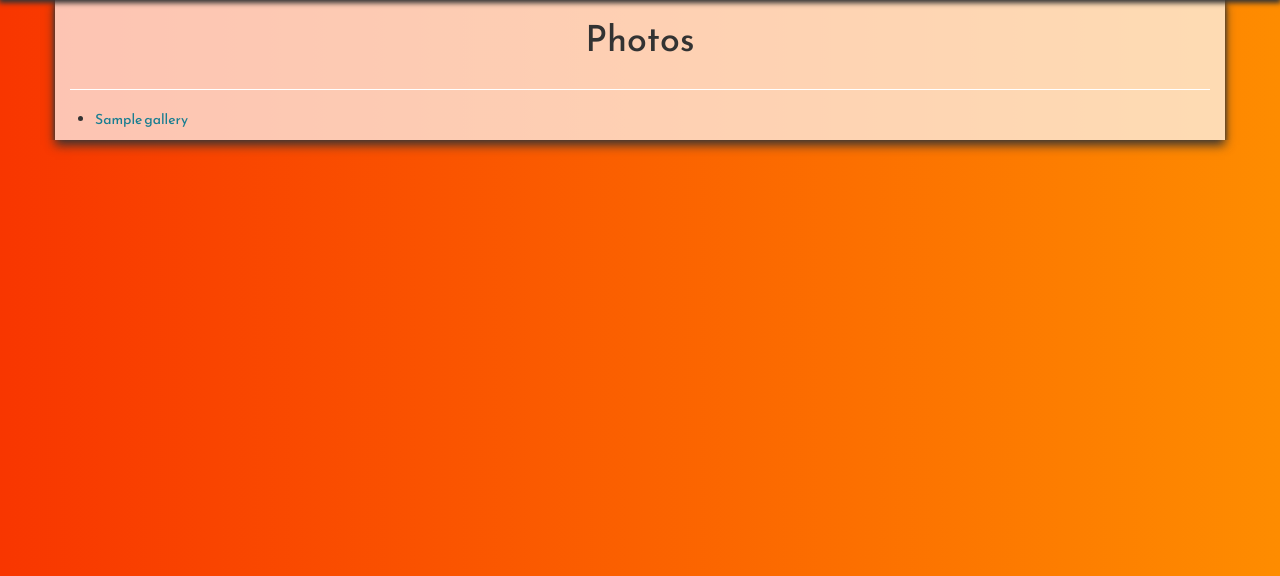
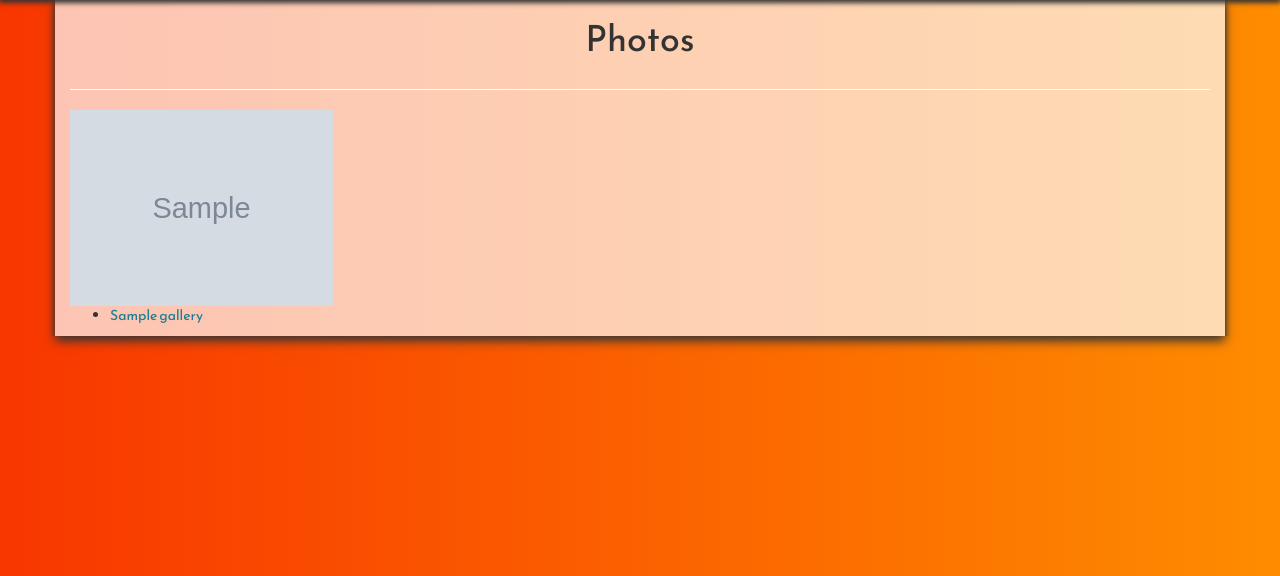
Before and after one commit to Frenchisman/travel-blog, a Django app: page /galleries/ in a window 1280 px wide. Shown: the part 53-629 px from the top of the page. Run offline with Django 3.2, Linux system fonts and the light colour scheme; tables that the repository leaves empty hold one stand-in row (values such as "Sample post"); grey boxes marked "Sample" are stand-in pictures; some libraries are stand-ins or nearby versions.

```diff
--- a/galleries/models.py
+++ b/galleries/models.py
@@ -4,7 +4,7 @@ import os
 from PIL import Image as Img
 from django.db import models
 from datetime import date
-from django.utils.translation import ugettext as _
+from django.utils.translation import ugettext_lazy as _
 from django.core.files.uploadedfile import InMemoryUploadedFile
 
 # Create your models here.
@@ -79,6 +79,9 @@ class Photo(models.Model):
     base_height = models.IntegerField(default=100, blank=True)
     base_width = models.IntegerField(default=100, blank=True)
     gallery = models.ForeignKey(Gallery, on_delete=models.CASCADE)
+
+    def __str__(self):
+        return self.title
 
     def get_html_title(self):
         """
--- a/galleries/templates/galleries/index.html
+++ b/galleries/templates/galleries/index.html
@@ -8,7 +8,16 @@
 	Photos
 {% endblock content_title %}
 {% block base_content %}
+<div class="content col-xs-12">
+
 	{# @TODO Random Pic and css for this page#}
+{% if random_photo %}
+	<div class="row">
+		<div class="random-photo col-xs-12 col-sm-9 col-md-6 col-lg-3">
+			<a href="/galleries/{{ random_photo.gallery.id }}"><img src="{{ MEDIA_URL }}{{ random_photo.file_thumbnail }}" alt="{{ photo.alt_text }}" class="img-responsive"></a>
+		</div>
+	</div>
+{% endif %}
 {% if gallery_list %}
 	<ul>
 		{% for gallery in gallery_list %}
@@ -18,4 +27,5 @@
 {% else %}
 	<p>Aucune photo n'est disponible pour l'instant.</p>
 {% endif %}
+</div>
 {% endblock base_content %}
--- a/galleries/views.py
+++ b/galleries/views.py
@@ -2,6 +2,7 @@ from django.shortcuts import render, get_object_or_404
 
 from django.utils.translation import ugettext as _
 
+import random
 from .models import Gallery, Photo
 
 # Create your views here.
@@ -9,8 +10,15 @@ from .models import Gallery, Photo
 
 def gallery_list(request):
     gallery_list = Gallery.objects.order_by('-date')
+
+    #Add a random photo to context to display on gallery list page.
+
+    photo_list = Photo.objects.all()
+    random_photo = photo_list[random.randint(0, len(photo_list)-1)]
+
     context = {
-        'gallery_list': gallery_list
+        'gallery_list': gallery_list,
+        'random_photo': random_photo,
     }
     return render(request, 'galleries/index.html', context)
 
```
